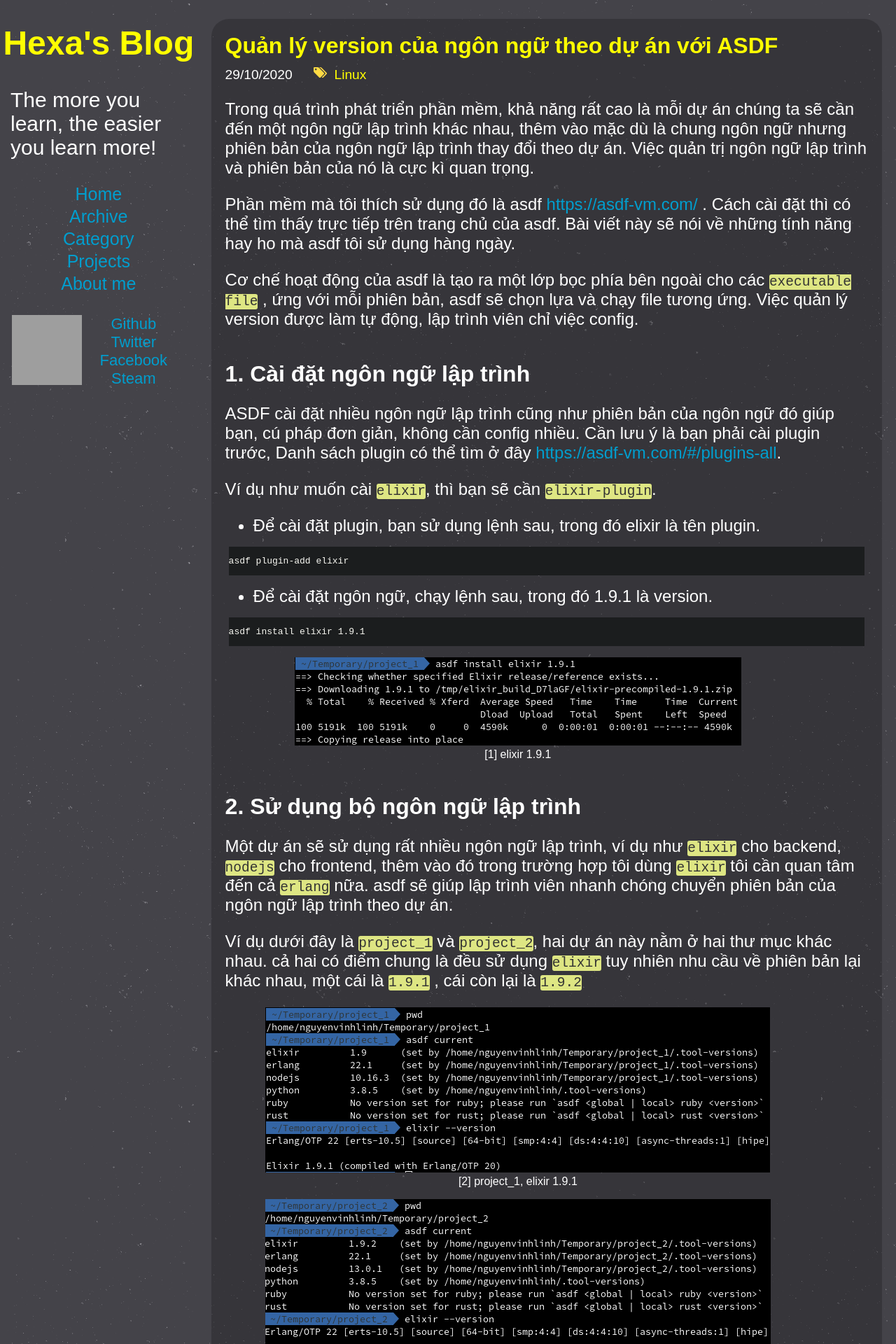
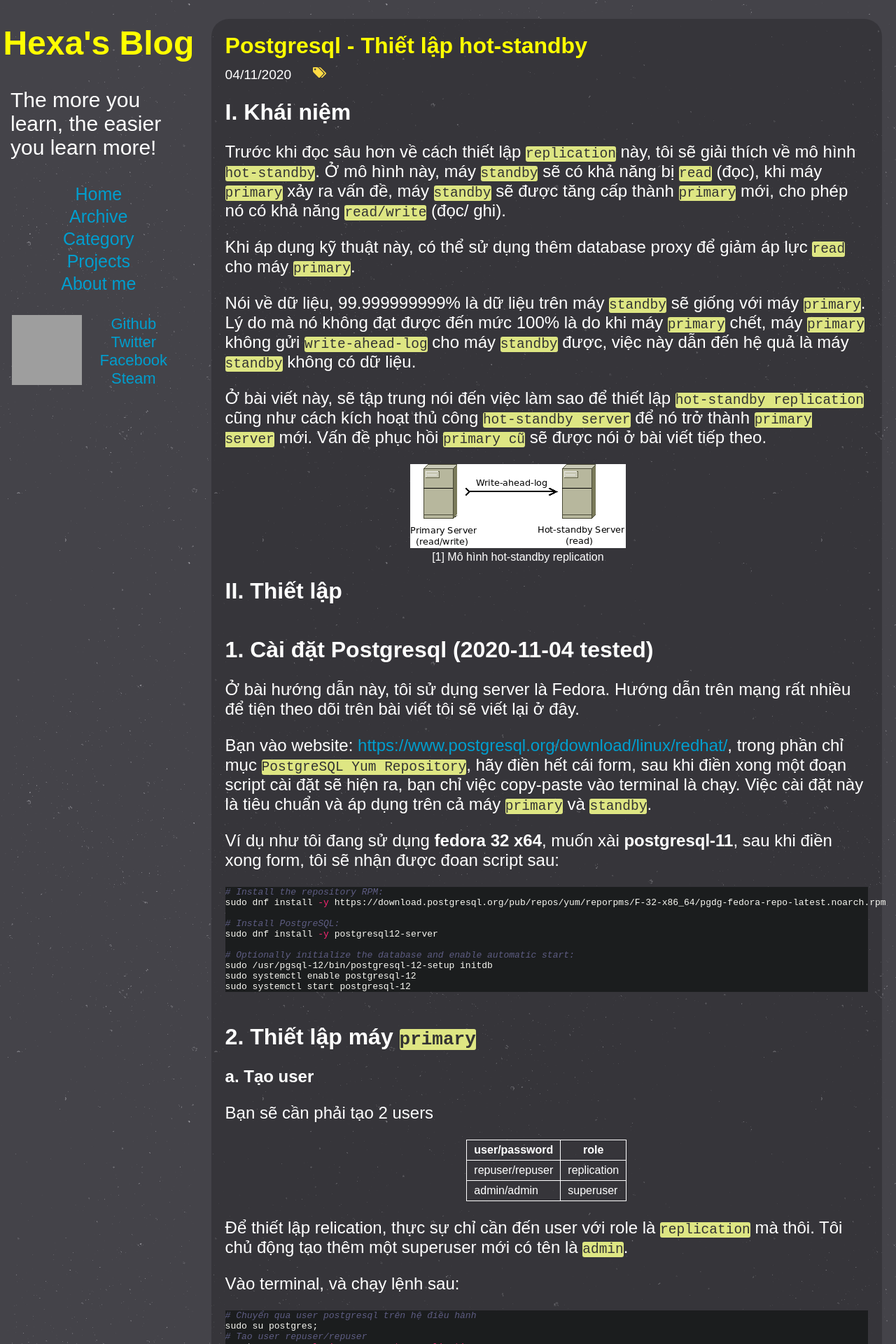
Before and after one commit to nguyenvinhlinh/nguyenvinhlinh.github.io, a Jekyll site: the page built from index.html, in a window 1280 px wide. Shown: the top 1920 px of the page at 70% size. Built offline with Jekyll 4.4.1, drawn with Linux system fonts in a browser that asks for light colours; the list of posts is cut into pages by our own code; some of the changed text lies outside the part shown; grey boxes are pictures that could not be loaded.

Commit message:
2020-11-04-Postgresql---Thiet-lap-hot-standby

````diff
--- /dev/null
+++ b/_posts/2020-11-04-Postgresql---Thiet-lap-hot-standby.md
@@ -0,0 +1,238 @@
+---
+layout: post
+title: "Postgresql - Thiết lập hot-standby"
+date: 2020-11-04 16:33:36
+tags:
+categories:
+---
+
+# I. Khái niệm
+
+Trước khi đọc sâu hơn về cách thiết lập `replication` này, tôi sẽ giải thích về mô hình `hot-standby`. Ở mô hình này, máy `standby` sẽ có khả năng bị `read` (đọc), khi máy `primary` xảy ra vấn đề, máy `standby` sẽ được tăng cấp thành `primary` mới, cho phép nó có khả năng `read/write` (đọc/ ghi).
+
+Khi áp dụng kỹ thuật này, có thể sử dụng thêm database proxy để giảm áp lực `read` cho máy `primary`.
+
+Nói về dữ liệu, 99.999999999% là dữ liệu trên máy `standby` sẽ giống với máy `primary`. Lý do mà nó không đạt được đến mức 100% là do khi máy `primary` chết, máy `primary` không gửi `write-ahead-log` cho máy `standby` được, việc này dẫn đến hệ quả là máy `standby` không có dữ liệu.
+
+Ở bài viết này, sẽ tập trung nói đến việc làm sao để thiết lập `hot-standby replication` cũng như cách kích hoạt thủ công `hot-standby server` để nó trở thành `primary server` mới. Vấn đề phục hồi `primary cũ` sẽ được nói ở bài viết tiếp theo.
+
+{% include image.html url="/image/posts/2020-11-04-Postgresql---Thiet-lap-hot-standby/1.png" description="[1] Mô hình hot-standby replication" %}
+
+# II. Thiết lập
+## 1. Cài đặt Postgresql (2020-11-04 tested)
+
+Ở bài hướng dẫn này, tôi sử dụng server là Fedora. Hướng dẫn trên mạng rất nhiều để tiện theo dõi trên bài viết tôi sẽ viết lại ở đây.
+
+Bạn vào website: [https://www.postgresql.org/download/linux/redhat/](https://www.postgresql.org/download/linux/redhat/), trong phần chỉ mục `PostgreSQL Yum Repository`, hãy điền hết cái form, sau khi điền xong một đoạn script cài đặt sẽ hiện ra, bạn chỉ việc copy-paste vào terminal là chạy. Việc cài đặt này là tiêu chuẩn và áp dụng trên cả máy `primary` và `standby`.
+
+Ví dụ như tôi đang sử dụng **fedora 32 x64**, muốn xài **postgresql-11**, sau khi điền xong form, tôi sẽ nhận được đoan script sau:
+
+``` sh
+# Install the repository RPM:
+sudo dnf install -y https://download.postgresql.org/pub/repos/yum/reporpms/F-32-x86_64/pgdg-fedora-repo-latest.noarch.rpm
+
+# Install PostgreSQL:
+sudo dnf install -y postgresql12-server
+
+# Optionally initialize the database and enable automatic start:
+sudo /usr/pgsql-12/bin/postgresql-12-setup initdb
+sudo systemctl enable postgresql-12
+sudo systemctl start postgresql-12
+```
+
+## 2. Thiết lập máy `primary`
+
+**a. Tạo user**
+
+Bạn sẽ cần phải tạo 2 users
+
+
+| user/password   | role        |
+| --------------- | ----------- |
+| repuser/repuser | replication |
+| admin/admin     | superuser   |
+
+
+Để thiết lập relication, thực sự chỉ cần đến user với role là `replication` mà thôi. Tôi chủ động tạo thêm một superuser mới có tên là `admin`.
+
+Vào terminal, và chạy lệnh sau:
+``` sh
+# Chuyển qua user postgresql trên hệ điều hành
+sudo su postgres;
+# Tao user repuser/repuser
+createuser --no-login --pwprompt --replication repuser;
+# Tạo user admin/admin
+createuser --pwprompt --superuser admin;
+```
+**b. Thay đổi `pg_hba.conf` để cấp quyền truy cập**
+
+
+``` text
+host    all             admin           0.0.0.0/0                         md5
+host    replication     repuser         {standy_server_ip}/{mask}         md5
+```
+
+{% include image.html url="/image/posts/2020-11-04-Postgresql---Thiet-lap-hot-standby/2.png" description="[2] pg_hba.conf" %}
+
+
+Ở trên hình thì `IP/MASK` của máy standby là `192.168.2.43/24`.
+
+
+**c. Thay đổi** `postgresql.conf`
+
+``` text
+listen_addresses = '*'
+wal_level = replica
+archive_command = 'test ! -f /var/lib/pgsql/11/data/archivedir/%f && cp %p /var/lib/pgsql/11/data/archivedir/%f'
+max_wal_senders = 3
+wal_log_hints = on
+```
+Lưu ý archive_command, `/var/lib/pgsql/11/data/archivedir/` là thư mục cần phải tạo thêm, nếu chưa có hãy tạo nó sử dụng lệnh sau:
+``` sh
+mkdir -p /var/lib/pgsql/11/data/archivedir/
+```
+
+
+| Thiết Lập        | Ý Nghĩa                                                                                                                                                                                                                   |
+| ---------------- | ------------------------------------------------------------------------------------------------------------------------------------------------------------------------------------------------------------------------- |
+| listen_addresses | Liệt kê IP được phép truy cập vào database server bằng postgresql client                                                                                                                                                  |
+| wal_level        | Mức độ chi tiết của wal, để dữ liệu trong file wal đủ chi tiết để phục hồi, giá trị cần là `replica`                                                                                                                      |
+| archive_command  | command sử dụng để lưu trữ write-ahead-log vào thư mục archive. Ở thiết lập phía trên, nó đầu tiên kiểm tra xem trong thư mục archive có tồn tại file chưa, nếu chưa nó sẽ copy file write-ahead-log vào thư mục archive. |
+| max_wal_senders  | Số lượng tối đa wal_senders chạy đồng thời với nhau. Nói một cách khác nó chỉ thị số lượng tối đa các kết nối từ `standby server` đến primary                                                                             |
+| wal_log_hints    | Config này quan trong trong việc đồng bộ hóa server `primary cũ` với `primary mới`.                                                                                                                                       |
+
+
+Kể từ bước này trở đi, máy `primary` đã có thể khởi động postgresql server.
+``` sh
+systemctl start postgresql-11;
+```
+
+
+## 3. Thiết lập máy `standby`
+
+Trước khi chạy các bước tiếp theo, bắt buộc phải tắt postgresql. Đây là bắt buộc
+``` sh
+systemctl stop posgresql-11;
+```
+
+**a. Kéo thư mục `data` từ máy `primary` sang `standby`**
+
+- Di chuyển thư mục `data` cũ đến nơi khác.
+``` sh
+mv /var/lib/pgsql/11/data /var/lib/pgsql/11/data_bak;
+```
+- Sử dụng `pg_basebackup` để kéo thư mục data từ máy `primary` đến máy `standby`
+``` sh
+pg_basebackup --pgdata /var/lib/pgsql/11/data -h 192.168.2.68 -p 5432 -U repuser \
+                --password --verbose --progress --write-recovery-conf \
+                --wal-method stream
+```
+
+Sau khi chạy xong, bạn sẽ thấy màn hình tương tự như sau.
+
+{% include image.html url="/image/posts/2020-11-04-Postgresql---Thiet-lap-hot-standby/3.png" description="[3] pg_basebackup" %}
+
+Thêm vào đó, trong thư mục `data` sẽ có thêm 2 file
+
+- postgresql.auto.conf
+- recovery.conf
+
+**b. Thiết lập file `recovery.conf`**
+
+
+File `recovery.conf` được tạo ra từ lệnh `pg_basebackup` với flag `--write-recovery-conf`. Nội dung của nó đề cập đến chế độ hiện tại của `standby server` và vị trị của `primary server`.
+
+``` text
+    # Nội dung file recovery.conf
+    standby_mode = 'on'
+    primary_conninfo = 'user=repuser password=repuser host=192.168.2.68 port=5432 sslmode=prefer sslcompression=0 krbsrvname=postgres target_session_attrs=any'
+```
+Trong file `recovery.conf`, có thể thấy rõ ràng thông tin truy cập vào `primary server`
+
+**c. Thiết lập `posgresql.conf`**
+
+``` text
+hot_standby = on
+```
+
+Kể từ bước này trở đi, khởi chạy postgresql server trên `standby server`.
+``` sh
+systemctl start postgresql-11;
+```
+
+
+## 4. Kích hoạt `Standby server` thành `Primary server`
+`Không chạy lệnh sau bây giờ, chỉ chạy nó khi bạn biết rằng primary server đã chết.`
+
+Để chuyển chế độ của `standby server` từ `standby` thành `primary`, bạn phải chạy lệnh sau trên `standby server`.
+
+``` sh
+/usr/pgsql-11/bin/pg_ctl promote --pgdata /var/lib/pgsql/11/data;
+```
+
+# III. Kiểm tra
+## 1. Kiểm tra xem có những standby server nào đang kết nối.
+
+Vào `primary server` và chạy sql sau:
+``` sql
+select * from pg_stat_replication;
+```
+Đây là kết quả nên nhận được, bạn sẽ thấy rõ ràng IP của `standby server`
+
+``` text
+    Name            |Value              |
+    ----------------|-------------------|
+    pid             |1670               |
+    usesysid        |16384              |
+    usename         |repuser            |
+    application_name|walreceiver        |
+    client_addr     |192.168.2.43       |
+    client_hostname |                   |
+    client_port     |51962              |
+    backend_start   |2020-11-04 15:57:03|
+    backend_xmin    |                   |
+    state           |streaming          |
+    sent_lsn        |0/F02F468          |
+    write_lsn       |0/F02F468          |
+    flush_lsn       |0/F02F468          |
+    replay_lsn      |0/F02F468          |
+    write_lag       |                   |
+    flush_lag       |                   |
+    replay_lag      |                   |
+    sync_priority   |0                  |
+    sync_state      |async              |
+```
+
+## 2. Tạo/Xóa Bảng
+
+Tôi sẽ sử dụng `dbeaver` để tạo bảng, thêm record, xóa record trên `primary server`. Tôi kì vọng là sau khi làm những thao tác trên, dữ liệu trên `standby server` phải giống với dữ liệu trên `primary server`.
+
+Tôi chạy sql tạo bảng `people` trên máy `primary`.
+``` sql
+    CREATE TABLE public.people (
+            id serial NOT NULL,
+            "name" varchar NULL,
+            CONSTRAINT people_pk PRIMARY KEY (id)
+    );
+```
+{% include image.html url="/image/posts/2020-11-04-Postgresql---Thiet-lap-hot-standby/4.png" description="[4] primary server, tạo bảng people" %}
+{% include image.html url="/image/posts/2020-11-04-Postgresql---Thiet-lap-hot-standby/5.png" description="[5] standby server, xuất hiện bảng people" %}
+
+
+## 3. Thêm/xóa record
+
+Để thêm record cho bảng `people`, tôi chạy câu sql sau:
+
+``` sql
+    insert into people (name) values ('Linh'), ('Son'), ('Long'), ('TTEK');
+```
+Để xóa record cho bảng `people`, tôi chạy câu sql sau:
+``` sql
+    delete from people where name = 'TTEK';
+```
+Khi kiểm tra dữ liệu trên máy `primary` và máy `standby` dữ liệu là giống hệt nhau.
+
+
+# IV. Câu kết
+
+Vậy là việc thiết lập `hot standby` server đã hoàn tất. Ở bài viết tiếp theo, tôi sẽ nói về tình huống server `primary` chết, server `standby` chiếm quyền và đóng vai trò là server `primary` mới. Vấn đề xảy ra khi chúng ta muốn khởi động lại server `primary cũ`, và muốn lấy toàn bộ dữ liệu mới đc thay đổi trên máy `primary mới` và thiết lập máy `primary cũ` trở thành máy `standby mới`.
--- a/css/app.scss
+++ b/css/app.scss
@@ -260,6 +260,20 @@ figure {
   }
 }
 
+table, th, td {
+  border: 1px solid white;
+  border-collapse: collapse;
+}
+
+table {
+  margin-left: auto;
+  margin-right: auto;
+}
+
+th, td {
+  padding: 5px 10px 5px 10px;
+}
+
 @media  (max-width: 768px) {
   div.sidebar{
     display: none;
````
Also changed, not shown: image/posts/2020-11-04-Postgresql---Thiet-lap-hot-standby/1.png (added), image/posts/2020-11-04-Postgresql---Thiet-lap-hot-standby/2.png (added), image/posts/2020-11-04-Postgresql---Thiet-lap-hot-standby/3.png (added), image/posts/2020-11-04-Postgresql---Thiet-lap-hot-standby/4.png (added), image/posts/2020-11-04-Postgresql---Thiet-lap-hot-standby/5.png (added).
